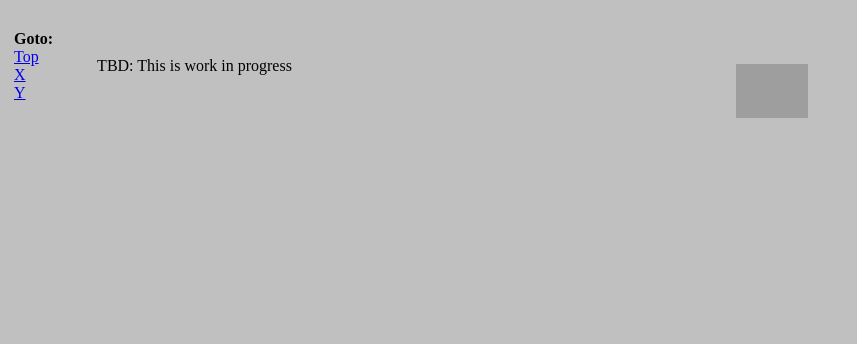
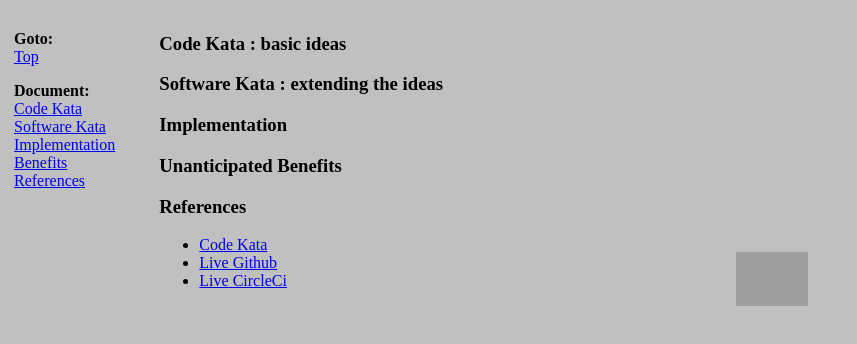
Before and after one commit to khtan/khtan.github.io, a plain HTML site: page softwareKata/index.htm in a window 1280 px wide. Shown: the whole page, without its empty margins (0-857 px from the left). Drawn offline with nearby package versions, Linux system fonts and the light colour scheme; files that its build step writes are made by us from their sources; grey boxes are pictures that could not be loaded.

Commit message:
softwareKata : skeleton headers

```diff
--- a/softwareKata/index.htm
+++ b/softwareKata/index.htm
@@ -19,16 +19,32 @@
                    <dl>
                       <dd><strong>Goto:</strong></dd>
                       <dd><a href="../index.htm">Top</a></dd>
-                      <dd><a href="x.htm">X</a></dd>
-                     <dd><a href="y.htm">Y</a></dd>
+                   </dl><dl>
+                       <dd><strong>Document:</strong></dd>
+                       <dd><a href="codekata">Code Kata</a></dd>
+                       <dd><a href="swkata">Software Kata</a></dd>
+                       <dd><a href="impl">Implementation</a></dd>
+                       <dd><a href="benefits">Benefits</a></dd>
+                       <dd><a href="references">References</a></dd>
                    </dl>
                   <!-- end of left pane -->
                </td>
                <td class="main">
                <!-- This is the middle pane : use text only for resizability -->
                      <!-- start of middle pane -->
-                     <p>TBD: This is work in progress</p>
-                     <!-- start of middle pane -->
+					         <h3 id="codekata">Code Kata : basic ideas</h3>
+					         <h3 id="swkata">Software Kata : extending the ideas</h3>
+					         <h3 id="impl">Implementation</h3>
+					         <h3 id="benefits">Unanticipated Benefits</h3>
+					         <h3 id="references">References</h3>
+                   <p>
+                       <ul>
+                           <li><a href="http://codekata.com/">Code Kata</a></li>
+                           <li><a href="https://github.com/khtan/FoundationsOfPythonProgramming1">Live Github</a></li>
+                           <li><a href="https://circleci.com/gh/khtan/FoundationsOfPythonProgramming1">Live CircleCi</a></li>
+                       </ul>
+                   </p>
+                   <!-- end of middle pane -->
                </td>
             </tr>
          </table>
```
Also changed, not shown: ProtractorRegression/index.htm (+3 -3 lines). Lines whose indentation alone changed are shown as unchanged.
